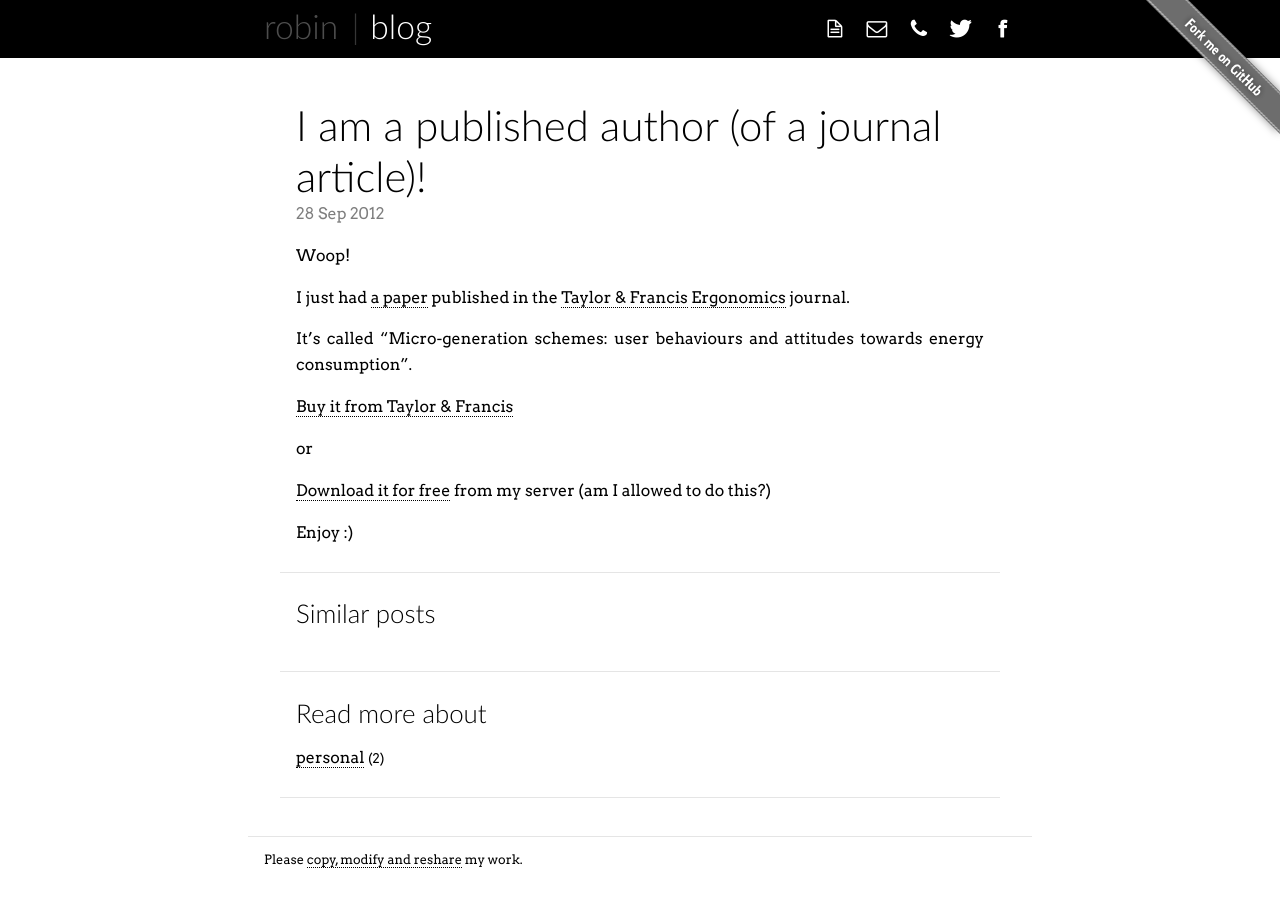
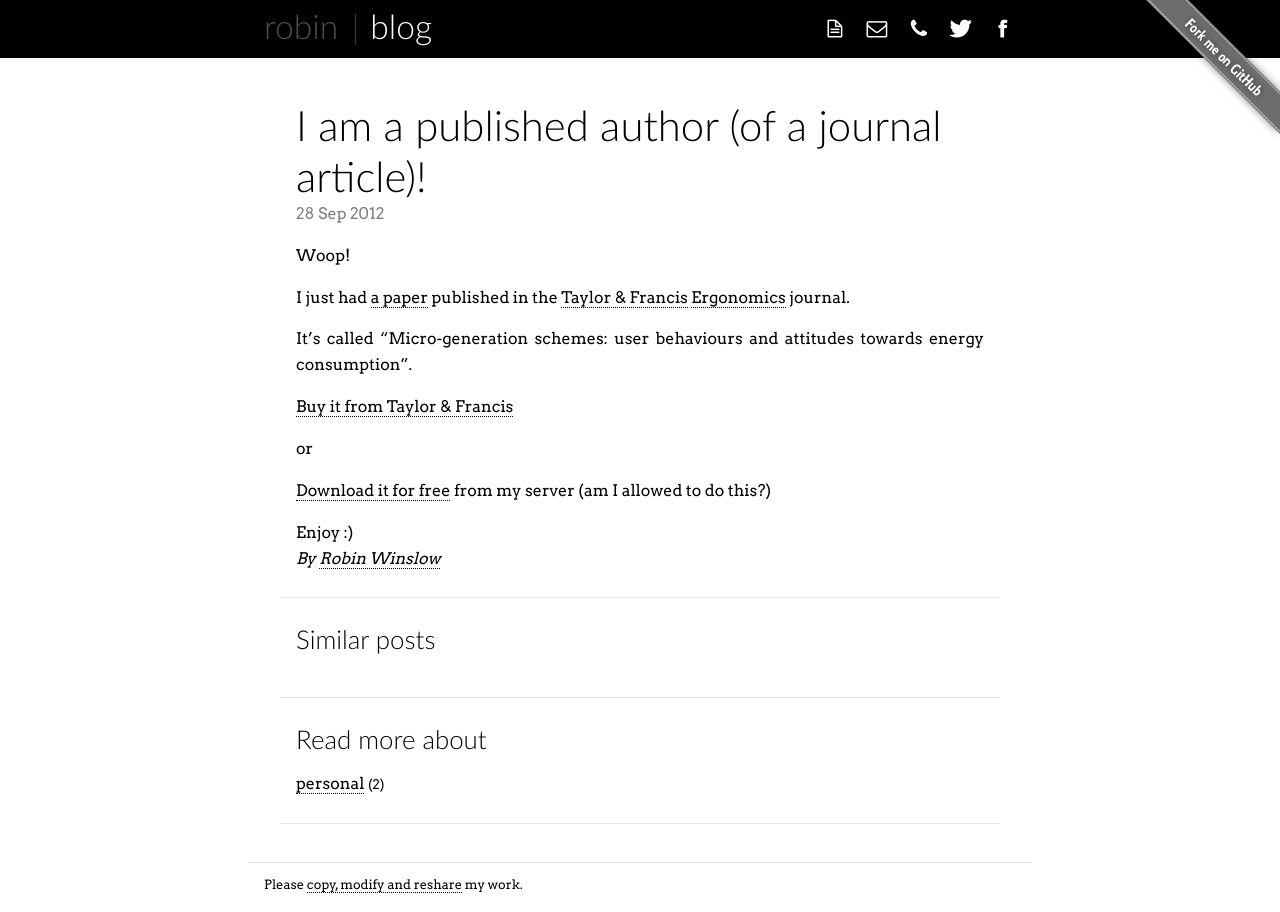
Before and after one commit to nottrobin/robinwinslow.uk, a Jekyll site: the page built from _posts/2012-09-28-i-am-a-published-author-of-a-journal-article.md, in a window 1280 px wide. Built offline with Jekyll 4.4.1, drawn with Linux system fonts in a browser that asks for light colours; Markdown is read by kramdown in place of the engine named in the settings; a script that is not in the unit is left out; comment, search, counter and statistics services are not loaded.

Commit message:
Add author by line

```diff
--- a/_layouts/post.html
+++ b/_layouts/post.html
@@ -9,6 +9,10 @@ layout: default
     </header>
 
     {{ content }}
+
+    <address class="author">
+        By <a href="http://robinwinslow.co.uk" rel="author">Robin Winslow</a>
+    </address>
 </article>
 
 {% if page.tags %}
```
